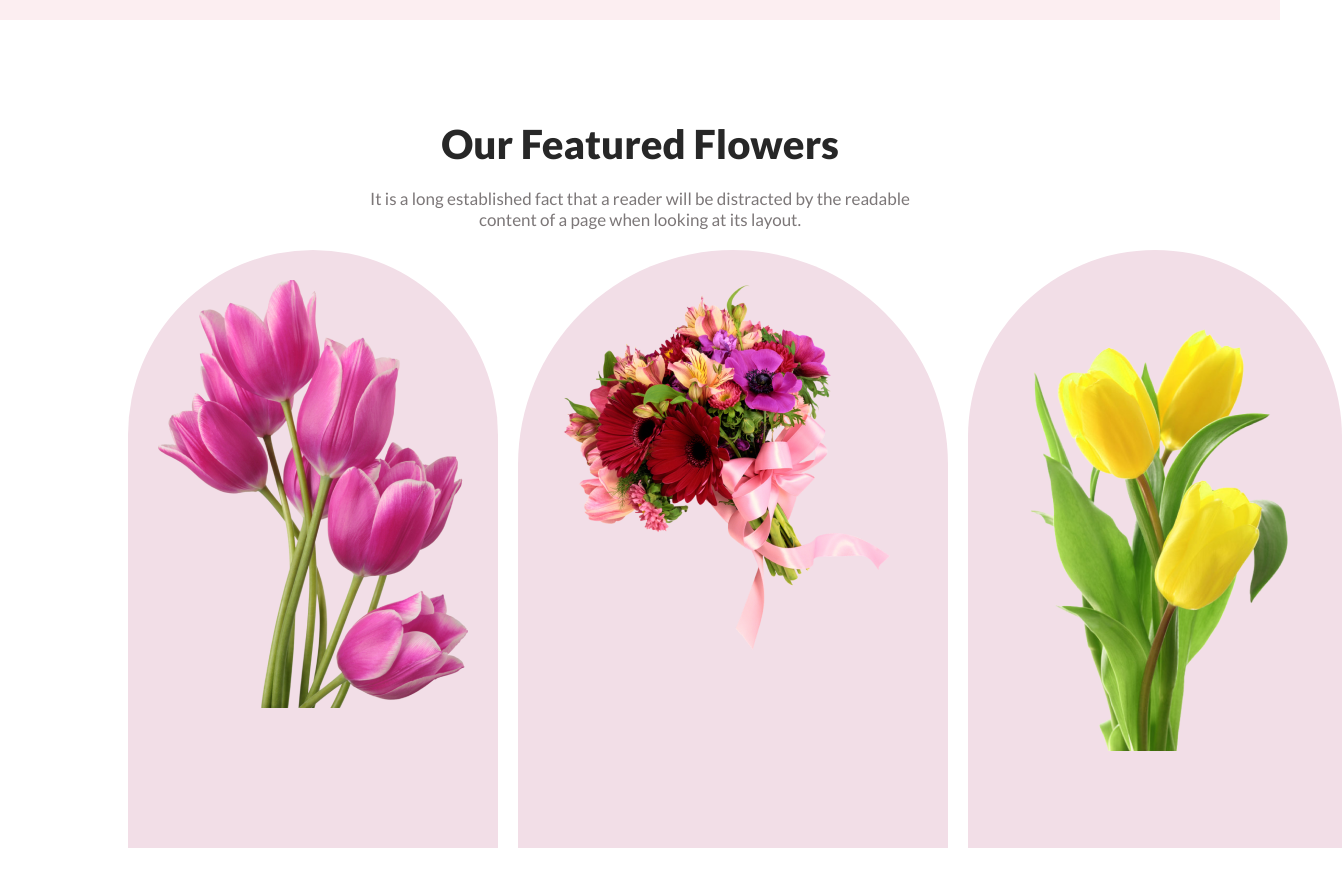
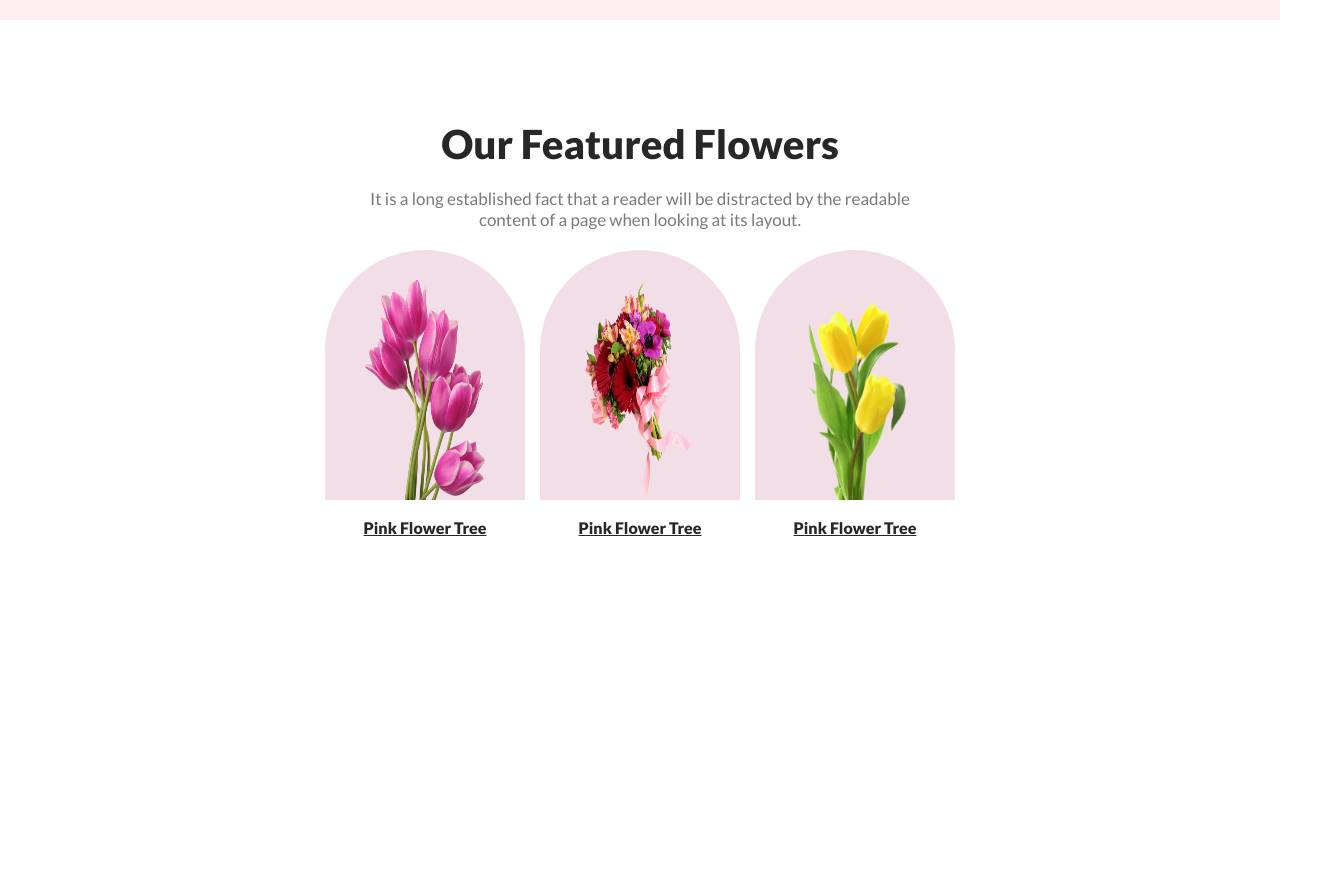
Before and after one commit to foysalAhmad12/flower-stall, a plain HTML site: page index.html in a window 1280 px wide. Shown: the part 780-1666 px from the top of the page, 1342 px wide, since content can reach past the window. Before the commit the page ends 1628 px from the top, so only its background shows below. Drawn offline with Linux system fonts and the light colour scheme.

Commit message:
Complete Featured part

```diff
--- a/index.html
+++ b/index.html
@@ -31,21 +31,27 @@
         <!-- Featured Flower Container Start  -->
         <section>
             <div class="featured-container mid">
-                <h2 class="mini-title">Our Featured Flowers</h2>
-                <p class="description">It is a long established fact that a reader will be distracted by the readable content of a page when looking at its layout.</p>
-                <div class="box-flower">
-                    <div class="box">
-                        <img class="fl" src="assets/images/pngwing 6.png" alt="">
+                <div class="description-of-featured">
+                    <h2 class="mini-title">Our Featured Flowers</h2>
+                    <p class="description">It is a long established fact that a reader will be distracted by the readable content of a page when looking at its layout.</p>
+                </div>
+                <div class="flower-case">
+                    <div class="box box-1">
+                         <img src="assets/images/pngwing 6.png" alt="">
+                         <a>Pink Flower Tree</a>
                     </div>
-                    <div class="box">
-                        <img class="fl" src="assets/images/pngwing 5.png" alt="">
-                    </div>
-                    <div class="box">
-                        <img class="fl" src="assets/images/pngwing 7.png" alt="">
-                    </div>
+                    <div class="box box-1">
+                        <img src="assets/images/pngwing 5.png" alt="">
+                        <a>Pink Flower Tree</a>
+                   </div>
+                   <div class="box box-1">
+                    <img src="assets/images/pngwing 7.png" alt="">
+                    <a>Pink Flower Tree</a>
+               </div>
                 </div>
             </div>
         </section>
+         <!-- Featured Flower Container End  -->
     </main>
 </body>
 </html>
--- a/style.css
+++ b/style.css
@@ -62,23 +62,46 @@
  /* Heading-Part end */
  .featured-container{
     margin-top: 100px;
+    margin-bottom: 50px;
+    height: 100vh;
+ }
+ .description-of-featured{
     text-align: center;
  }
- .box-flower{
+ .box-card{
+    width: 200px;
+    height: 280px;
+    text-align: center;
+ }
+ .box{
+    background-color: rgba(167, 33, 98, 0.15);
+    width: 200px;
+    height: 250px;
+    border-radius: 300px 300px 0px 0px;
+    text-align: center;
+ }
+ .box-1 img{
+    width: 60%;
+    height: 220px;
+    margin-top: 30px;
+ }
+ .flower-case{
+    display: flex;
+    justify-content: center;
+    align-items: center;
+    gap: 15px;
+ }
+ /* .link-case{
     display: flex;
     justify-content: space-around;
     align-items: center;
-    gap: 20px;
+    padding: 25px;
+ } */
+ .box a{
+    display: block;
+    text-decoration: underline;
+    font-size: 16px;
+    font-weight: 800;
+    margin-top: 15px;
+    color: #272727;
  }
- .box {
-    border-radius: 300px 300px 0px 0px;
-    background: #F2DEE7;
-    width: 464px;
-    height: 538px;
-    padding: 30px ;
- }
- .flower-box{
-    width: 370px;
-    height: 370px;
-    margin-top: 42px;
- }
```
